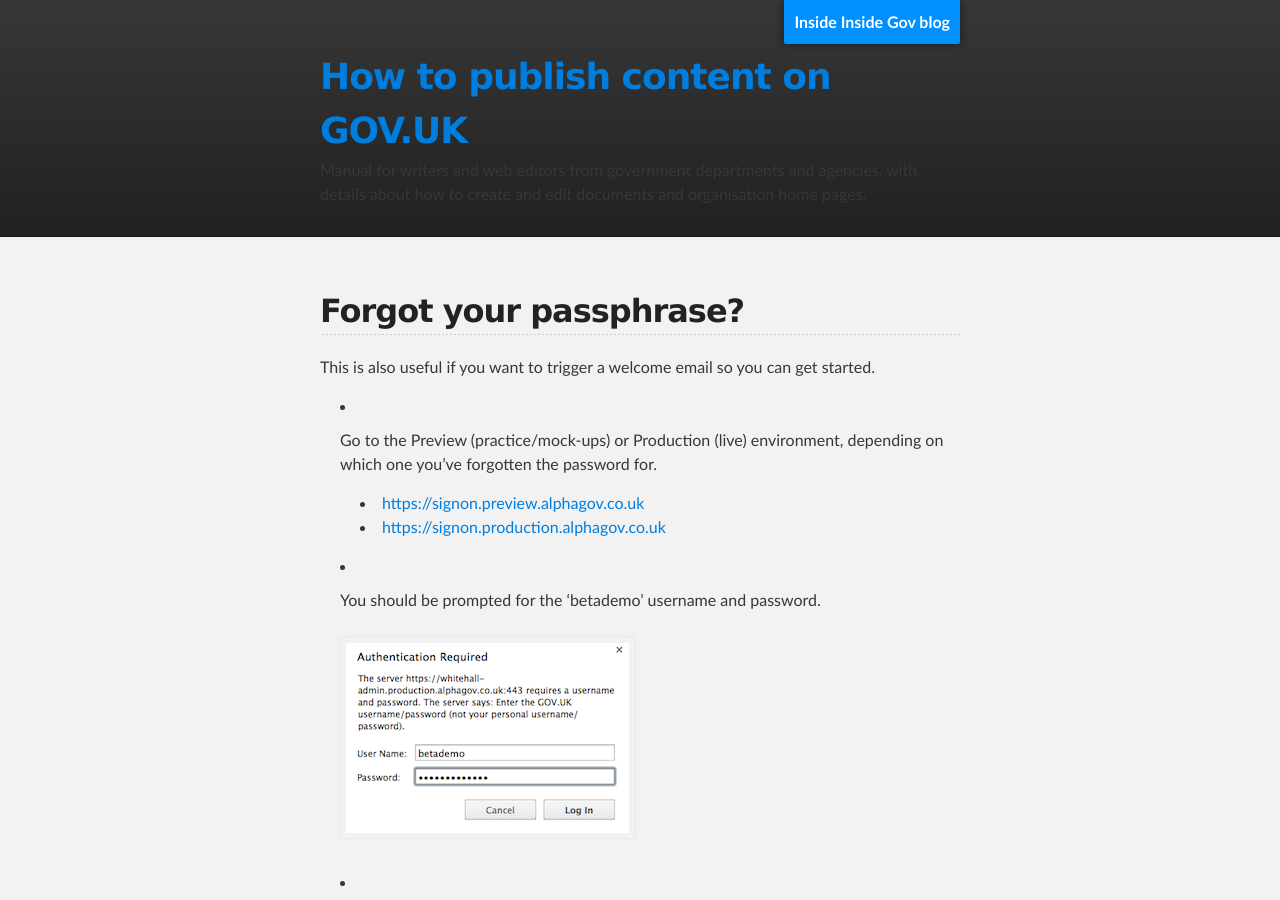
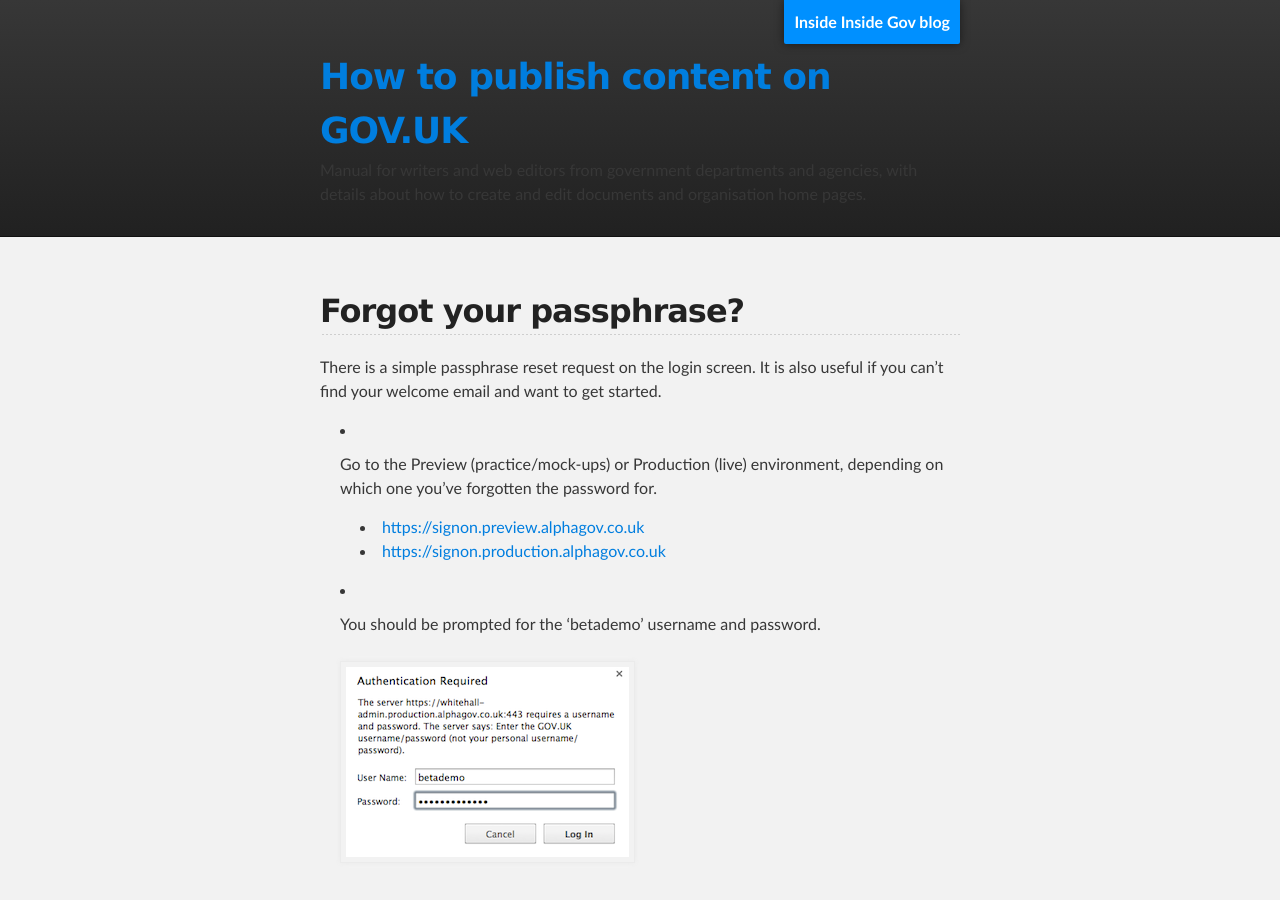
Before and after one commit to alphagov/inside-government-admin-guide, a Jekyll site: the page built from your-account/forgot-your-password.md, in a window 1280 px wide and 900 px high. Built offline with Jekyll 4.4.1, drawn with Linux system fonts in a browser that asks for light colours.

Commit message:
Update forgot-your-password.md

```diff
--- a/your-account/forgot-your-password.md
+++ b/your-account/forgot-your-password.md
@@ -5,7 +5,7 @@
 
 ## Forgot your passphrase?
 
-This is also useful if you want to trigger a welcome email so you can get started.
+There is a simple passphrase reset request on the login screen. It is also useful if you can't find your welcome email and want to get started.
 
 * Go to the Preview (practice/mock-ups) or Production (live) environment, depending on which one you’ve forgotten the password for.
 
```
